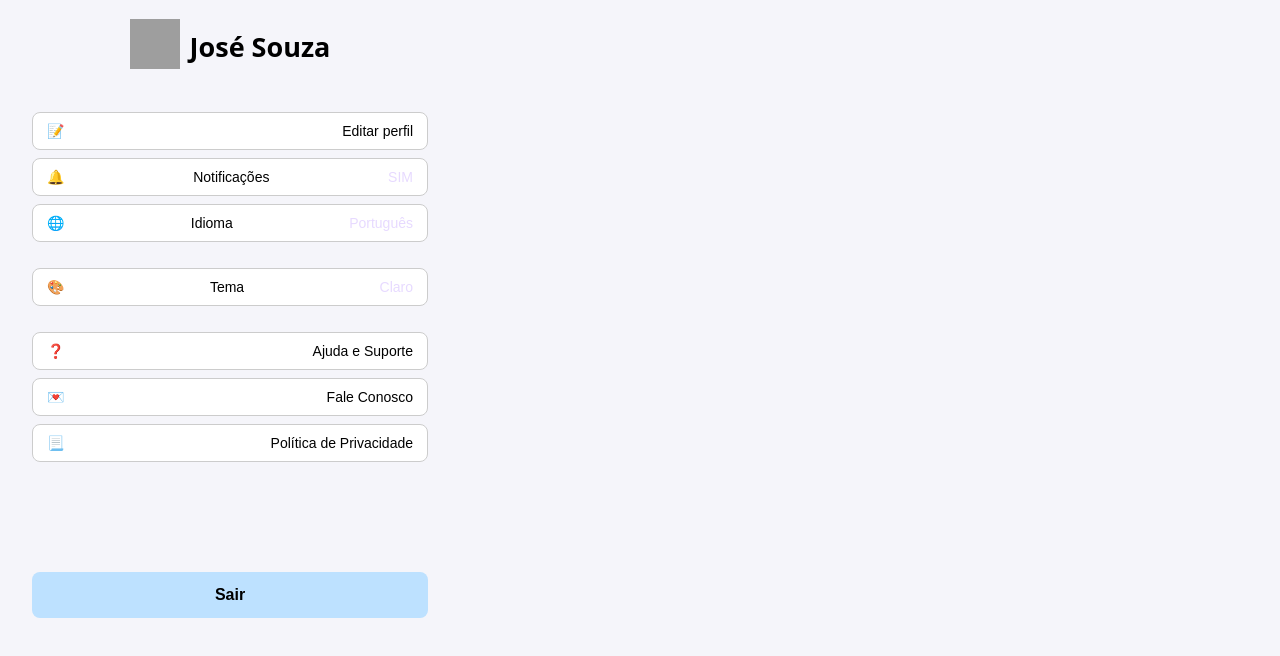
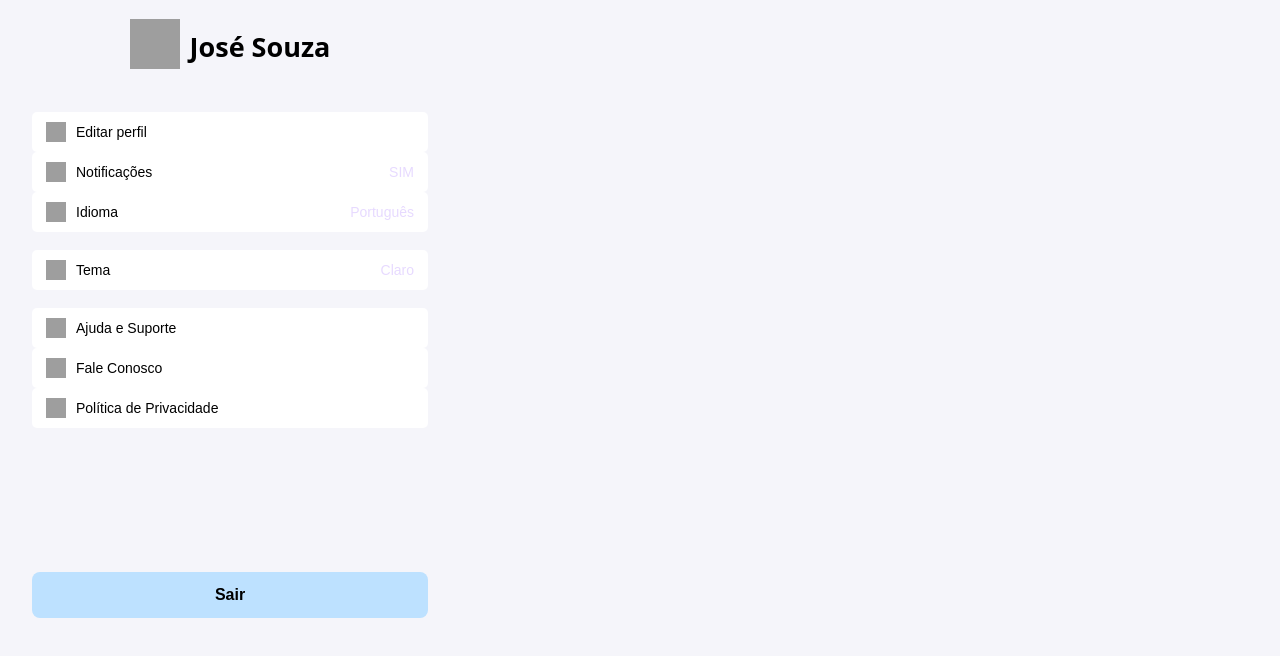
Before and after one commit to aisha-ramiro/promptica-extensao, a browser extension: page pages/usuario.html in a window 1280 px wide. Shown: the part 50-706 px from the top of the page. Drawn offline with Linux system fonts and the light colour scheme; grey boxes are pictures that could not be loaded.

Commit message:
styles user page

```diff
--- a/pages/usuario.html
+++ b/pages/usuario.html
@@ -19,21 +19,21 @@
 
   <!-- BLOCO 1 -->
   <ul class="menu">
-    <li><button id="goEditar"><span>📝</span> Editar perfil</button></li>
-    <li><button><span>🔔</span> Notificações <em>SIM</em></button></li>
-    <li><button><span>🌐</span> Idioma <em>Português</em></button></li>
+    <li><button id="goEditar"><span><img width="20" height="20" src="https://img.icons8.com/ios-glyphs/30/edit-property.png" alt="edit-property"/>Editar perfil</span>  </button></li>
+    <li><button><span><img width="20" height="20" src="https://img.icons8.com/ios-glyphs/30/alarm.png" alt="alarm"/>Notificações</span>  <em>SIM</em></button></li>
+    <li><button><span><img width="20" height="20" src="https://img.icons8.com/ios-glyphs/30/globe-earth--v1.png" alt="globe-earth--v1"/>Idioma</span>  <em>Português</em></button></li>
   </ul>
 
   <!-- BLOCO 2 -->
   <ul class="menu">
-    <li><button><span>🎨</span> Tema <em>Claro</em></button></li>
+    <li><button><span><img width="20" height="20" src="https://img.icons8.com/ios-glyphs/30/paint-palette--v1.png" alt="paint-palette--v1"/>Tema </span> <em>Claro</em></button></li>
   </ul>
 
   <!-- BLOCO 3 -->
   <ul class="menu">
-    <li><button id="goAjuda"><span>❓</span> Ajuda e Suporte</button></li>
-    <li><button id="goFale"><span>💌</span> Fale Conosco</button></li>
-    <li><button id="goPolitica"><span>📃</span> Política de Privacidade</button></li>
+    <li><button id="goAjuda"><span><img width="20" height="20" src="https://img.icons8.com/ios-glyphs/30/why-us-male.png" alt="why-us-male"/>Ajuda e Suporte</span> </button></li>
+    <li><button id="goFale"><span><img width="20" height="20" src="https://img.icons8.com/ios-glyphs/30/sms.png" alt="sms"/>Fale Conosco</span> </button></li>
+    <li><button id="goPolitica"><span><img width="20" height="20" src="https://img.icons8.com/ios-glyphs/30/lock--v1.png" alt="lock--v1"/>Política de Privacidade</span> </button></li>
   </ul>
 
   <button class="logout-btn">Sair</button>
--- a/styles/usuario.css
+++ b/styles/usuario.css
@@ -25,15 +25,30 @@ gap: 10px;}
 
 
 /* ----- LISTAS ----- */
-.menu{list-style:none;margin:0 32px 18px;padding:0}
-.menu li{margin-bottom:8px}
+.menu{list-style:none;margin:0 32px 18px;padding:0;border-radius: 10px;}
+
 .menu button{
-  width:100%;display:flex;justify-content:space-between;align-items:center;
+  width:100%;display:flex;
   padding:10px 14px;font-size:14px;cursor:pointer;
-  background:#fff;border:1px solid #ccc;border-radius:8px
+  border:none;
+  background-color: #fff;
+  border-radius: 5px;
 }
 .menu span{margin-right:10px}
 .menu em{color:var(--btn-purple);font-style:normal}
+
+.menu li button{
+  display: flex;
+  justify-content: space-between;
+  align-items: center;
+}
+
+.menu li button span{
+  display: flex;
+  justify-content: center;
+  align-items: center;
+  gap: 10px;
+}
 
 /* ----- BOTÃO SAIR ----- */
 .logout-btn{
```
